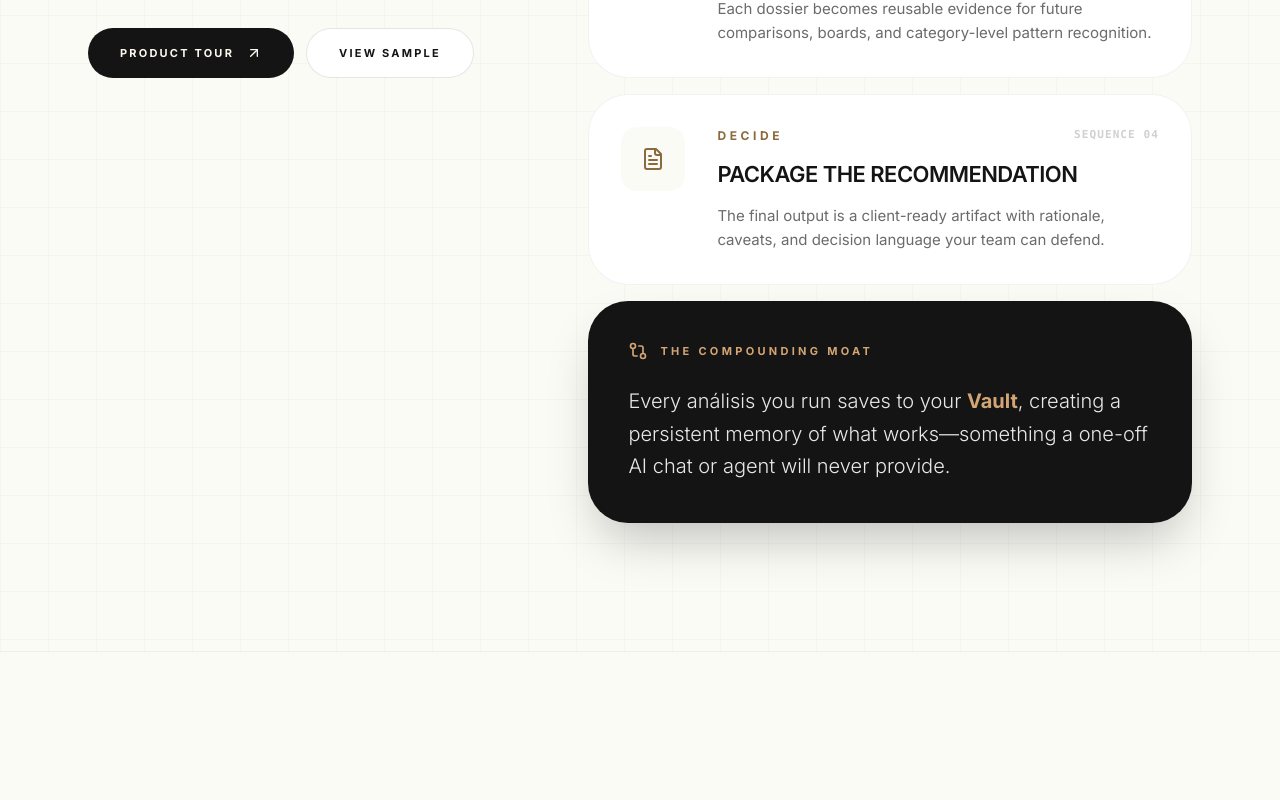
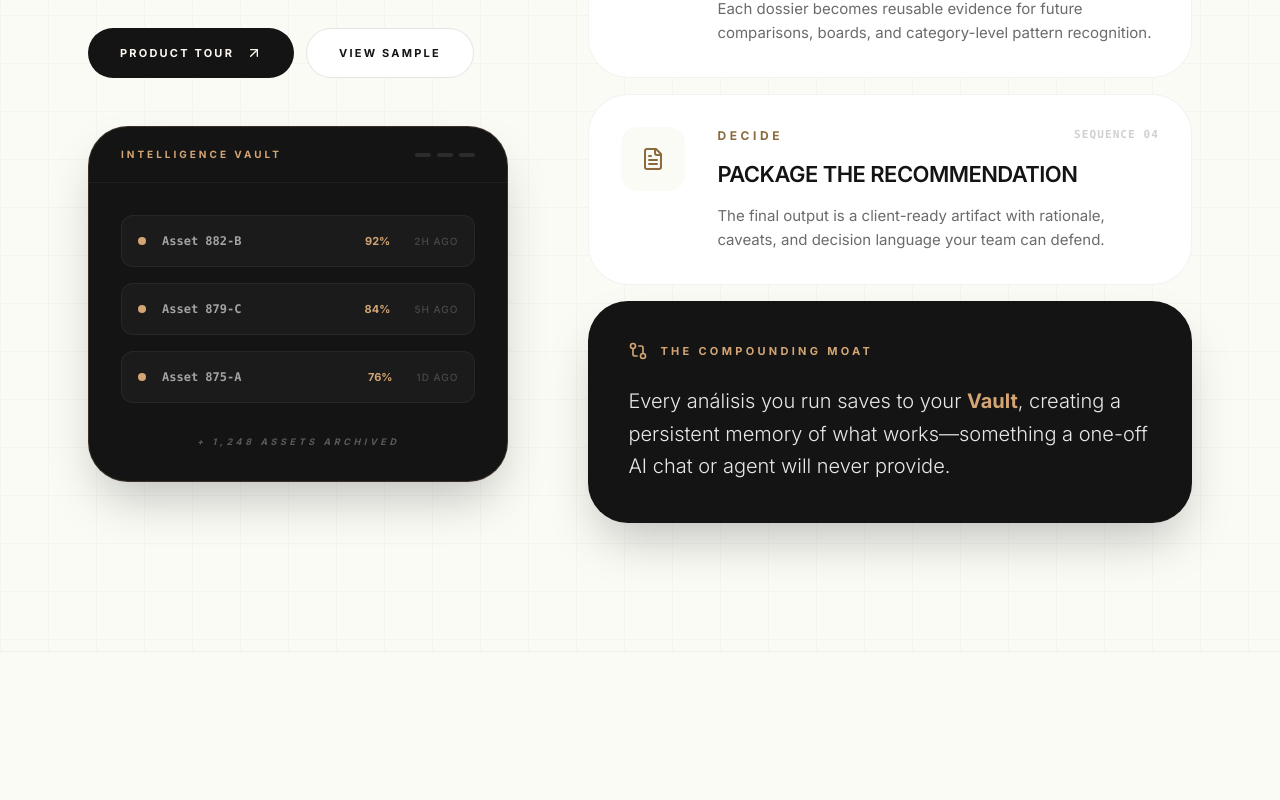
Before and after one commit to popvisly/visual-decompiler, a Next.js app: page / in a window 1280 px wide. Shown: the part 3380-4180 px from the top of the page. Built offline with nearby package versions, Linux system fonts and the light colour scheme; no server answers.

Commit message:
design: animate decision radar and add compounding vault visual card

```diff
--- a/src/components/marketing/HowItWorks.tsx
+++ b/src/components/marketing/HowItWorks.tsx
@@ -34,30 +34,62 @@ function DecisionRadarCard() {
                         <stop offset="100%" stopColor="#E0B882" />
                     </linearGradient>
                     <radialGradient id="vdDecisionFill" cx="50%" cy="45%" r="65%">
-                        <stop offset="0%" stopColor="rgba(247,180,58,0.16)" />
+                        <stop offset="0%" stopColor="rgba(247,180,58,0.2)" />
                         <stop offset="100%" stopColor="rgba(247,180,58,0.02)" />
                     </radialGradient>
                 </defs>
 
-                <circle cx="160" cy="122" r="88" stroke="rgba(251,247,239,0.14)" fill="none" />
+                {/* Concentric Grid */}
+                <circle cx="160" cy="122" r="88" stroke="rgba(251,247,239,0.14)" fill="none" strokeDasharray="4 4" />
                 <circle cx="160" cy="122" r="60" stroke="rgba(251,247,239,0.11)" fill="none" />
                 <circle cx="160" cy="122" r="32" stroke="rgba(251,247,239,0.09)" fill="none" />
 
-                <polygon points="160,34 84,167 236,167" fill="url(#vdDecisionFill)" stroke="url(#vdDecisionStroke)" strokeWidth="1.4" />
+                {/* Animated Radar Polygon */}
+                <motion.polygon
+                    initial={{ scale: 0.9, opacity: 0 }}
+                    whileInView={{ scale: 1, opacity: 1 }}
+                    animate={{
+                        scale: [1, 1.02, 1],
+                    }}
+                    transition={{
+                        duration: 4,
+                        repeat: Infinity,
+                        ease: "easeInOut"
+                    }}
+                    points="160,34 84,167 236,167"
+                    fill="url(#vdDecisionFill)"
+                    stroke="url(#vdDecisionStroke)"
+                    strokeWidth="1.6"
+                    style={{ transformOrigin: '160px 122px' }}
+                />
 
-                <line x1="160" y1="122" x2="160" y2="34" stroke="url(#vdDecisionStroke)" strokeWidth="1.8" />
+                <motion.line
+                    initial={{ pathLength: 0 }}
+                    whileInView={{ pathLength: 1 }}
+                    transition={{ duration: 1, ease: "easeOut" }}
+                    x1="160" y1="122" x2="160" y2="34"
+                    stroke="url(#vdDecisionStroke)"
+                    strokeWidth="1.8"
+                    strokeDasharray="4 2"
+                />
 
-                <circle cx="160" cy="34" r="6.5" fill="#D4A574" />
+                {/* Points */}
+                <motion.circle
+                    animate={{ r: [6.5, 8, 6.5] }}
+                    transition={{ duration: 4, repeat: Infinity, ease: "easeInOut" }}
+                    cx="160" cy="34" r="6.5" fill="#D4A574"
+                />
                 <circle cx="84" cy="167" r="4.5" fill="rgba(251,247,239,0.75)" />
                 <circle cx="236" cy="167" r="4.5" fill="rgba(251,247,239,0.75)" />
 
-                <text x="160" y="14" textAnchor="middle" style={{ fill: 'rgba(251,247,239,0.86)', fontSize: '10px', letterSpacing: '0.2em' }}>
+                {/* Labels */}
+                <text x="160" y="14" textAnchor="middle" style={{ fill: 'rgba(251,247,239,0.86)', fontSize: '9px', fontWeight: 'bold', letterSpacing: '0.25em' }}>
                     UNDERSTAND
                 </text>
-                <text x="74" y="186" textAnchor="middle" style={{ fill: 'rgba(251,247,239,0.74)', fontSize: '10px', letterSpacing: '0.2em' }}>
+                <text x="74" y="186" textAnchor="middle" style={{ fill: 'rgba(251,247,239,0.74)', fontSize: '9px', fontWeight: 'bold', letterSpacing: '0.25em' }}>
                     APPROVE
                 </text>
-                <text x="246" y="186" textAnchor="middle" style={{ fill: 'rgba(251,247,239,0.74)', fontSize: '10px', letterSpacing: '0.2em' }}>
+                <text x="246" y="186" textAnchor="middle" style={{ fill: 'rgba(251,247,239,0.74)', fontSize: '9px', fontWeight: 'bold', letterSpacing: '0.25em' }}>
                     ALIGN
                 </text>
             </svg>
--- a/src/components/marketing/RepeatableWorkflowSection.tsx
+++ b/src/components/marketing/RepeatableWorkflowSection.tsx
@@ -48,6 +48,53 @@ const VD_ADVANTAGES = [
     'Exportable review artifact',
 ] as const;
 
+const CompoundingVaultCard = () => (
+    <motion.div
+        initial={{ opacity: 0, scale: 0.95 }}
+        whileInView={{ opacity: 1, scale: 1 }}
+        viewport={{ once: true }}
+        className="mt-12 overflow-hidden rounded-[2.5rem] border border-[#D4A574]/20 bg-[#141414] shadow-2xl"
+    >
+        <div className="border-b border-white/5 px-8 py-5">
+            <div className="flex items-center justify-between">
+                <p className="text-[10px] font-bold uppercase tracking-[0.3em] text-[#D4A574]">Intelligence Vault</p>
+                <div className="flex gap-1.5">
+                    {[1, 2, 3].map(i => <div key={i} className="h-1 w-4 rounded-full bg-white/10" />)}
+                </div>
+            </div>
+        </div>
+        <div className="p-8">
+            <div className="space-y-4">
+                {[
+                    { label: 'Asset 882-B', score: 92, date: '2h ago' },
+                    { label: 'Asset 879-C', score: 84, date: '5h ago' },
+                    { label: 'Asset 875-A', score: 76, date: '1d ago' },
+                ].map((item, i) => (
+                    <motion.div
+                        key={i}
+                        initial={{ x: -20, opacity: 0 }}
+                        whileInView={{ x: 0, opacity: 1 }}
+                        transition={{ delay: 0.2 + (i * 0.1) }}
+                        className="flex items-center justify-between rounded-xl border border-white/5 bg-white/[0.03] p-4"
+                    >
+                        <div className="flex items-center gap-4">
+                            <div className="h-2 w-2 rounded-full bg-[#D4A574]" />
+                            <p className="text-[12px] font-mono font-bold text-white/60">{item.label}</p>
+                        </div>
+                        <div className="flex items-center gap-6">
+                            <span className="text-[11px] font-bold text-[#D4A574]">{item.score}%</span>
+                            <span className="text-[10px] font-medium text-white/20 uppercase tracking-widest">{item.date}</span>
+                        </div>
+                    </motion.div>
+                ))}
+                <div className="pt-4 text-center">
+                    <p className="text-[9px] font-bold uppercase tracking-[0.4em] text-white/30 italic">+ 1,248 assets archived</p>
+                </div>
+            </div>
+        </div>
+    </motion.div>
+);
+
 export default function RepeatableWorkflowSection() {
     const prefersReducedMotion = useReducedMotion();
 
@@ -85,6 +132,9 @@ export default function RepeatableWorkflowSection() {
                                 View Sample
                             </Link>
                         </div>
+
+                        {/* New Visual Component */}
+                        <CompoundingVaultCard />
                     </div>
 
                     {/* Sequential Workflow (Right) */}
```
